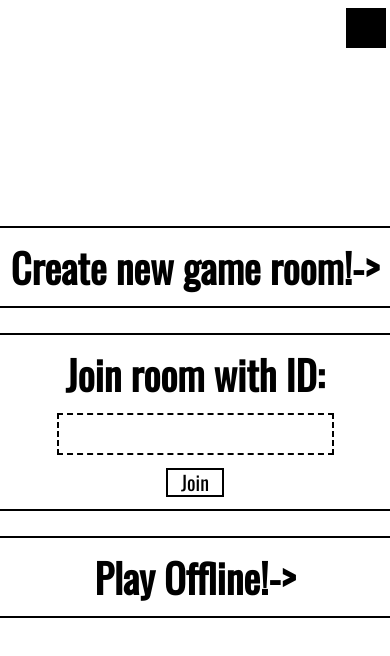
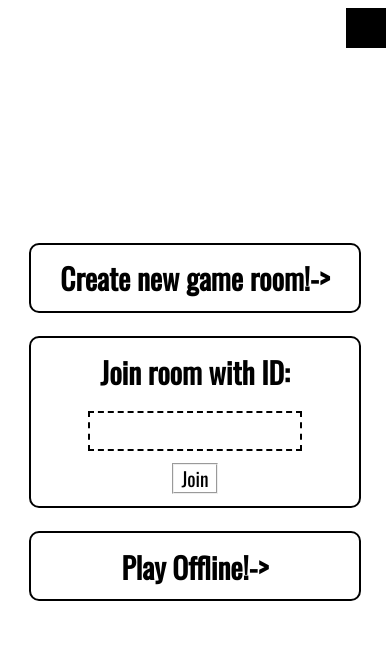
Before and after one commit to awlarpi/my-next-website, a Next.js app: page /tictactoe in a window 390 px wide. Shown: the top 656 px of the page. Built offline with nearby package versions, Linux system fonts and the light colour scheme.

Commit message:
improved responsive design for landing page

```diff
--- a/styles/Game.module.css
+++ b/styles/Game.module.css
@@ -25,6 +25,18 @@
     position: relative;
     bottom: 4%;
   }
+  .landingMenu {
+    width: 85vw;
+    font-size: 5vw;
+    padding: 3vw;
+    margin: 3vw;
+  }
+  .joinButton {
+    margin-top: 3vw;
+    font-size: x-small;
+    width: 12vw;
+    height: 8vw;
+  }
 }
 
 @media (orientation: landscape) {
@@ -41,6 +53,18 @@
   .appear {
     position: relative;
     bottom: 4.5%;
+  }
+  .landingMenu {
+    width: 70vh;
+    font-size: 4vh;
+    padding: 2vh;
+    margin: 2vh;
+  }
+  .joinButton {
+    margin-top: 2.2vh;
+    font-size: x-small;
+    width: 12vh;
+    height: 6vh;
   }
 }
 
@@ -63,12 +87,17 @@
   .light .square:hover {
     background-color: rgb(237, 237, 237);
   }
+  .joinButton:hover {
+    background-color: #f08;
+  }
+  .landingMenuItem:hover {
+    background-color: #0ab;
+  }
 }
 
 .landingMain {
   display: flex;
   flex-direction: column;
-  /* add this style */
   align-items: center;
   text-align: center;
   height: 100vh;
@@ -83,16 +112,9 @@
   align-items: center;
 }
 
-.landingMenu h2 {
-  font-size: 40px;
-  line-height: 28px;
-}
-
 .landingMenuItem {
+  width: inherit;
   display: flex;
-  width: 450px;
-  padding: 25px;
-  margin: 25px;
   border: 2px solid;
   border-color: inherit;
   border-radius: 10px;
@@ -101,14 +123,14 @@
   cursor: pointer;
   align-items: center;
   justify-content: center;
-  font-size: large;
+  font-size: inherit;
+  padding: inherit;
+  margin: inherit;
 }
 
 .landingForm {
-  padding-top: 15px;
+  width: inherit;
   font-size: large;
-  width: 450px;
-  padding-bottom: 12px;
   border: 2px solid;
   border-radius: 10px;
   text-decoration: none;
@@ -118,16 +140,14 @@
   flex-direction: column;
   align-items: center;
   font-size: inherit;
-}
-
-.landingMenuItem:hover {
-  background-color: lightgray;
+  padding: inherit;
+  margin: inherit;
 }
 
 .landingLabel,
 .landingInput {
   margin-top: 0%;
-  margin: 10px;
+  margin: px;
   background-color: inherit;
   color: inherit;
   font-size: inherit;
@@ -136,30 +156,31 @@
   margin-bottom: 10px;
 }
 .landingInput {
-  margin-top: 15px;
+  font-size: inherit;
+  margin-top: 8px;
   border-style: dashed;
   border-color: inherit;
   font-family: inherit;
   font-style: normal;
-  font-size: 25px;
-  line-height: 28px;
+  font-size: inherit;
+  line-height: 1px;
   padding: 5px;
+  padding-bottom: 2px;
 }
 .landingInput:focus {
   outline: none;
 }
 
 .joinButton {
-  margin-top: 3px;
-  width: 13%;
-  font-size: inherit;
+  margin: inherit 0px 5px 0px;
   font-family: inherit;
   background-color: inherit;
   color: inherit;
-  border: 2px solid;
+  border: 2px;
+  border-style: groove;
   cursor: pointer;
-  font-size: 20px;
-  line-height: 25px;
+  font-size: inherit;
+  line-height: 1px;
 }
 
 .errorMessage {
```
